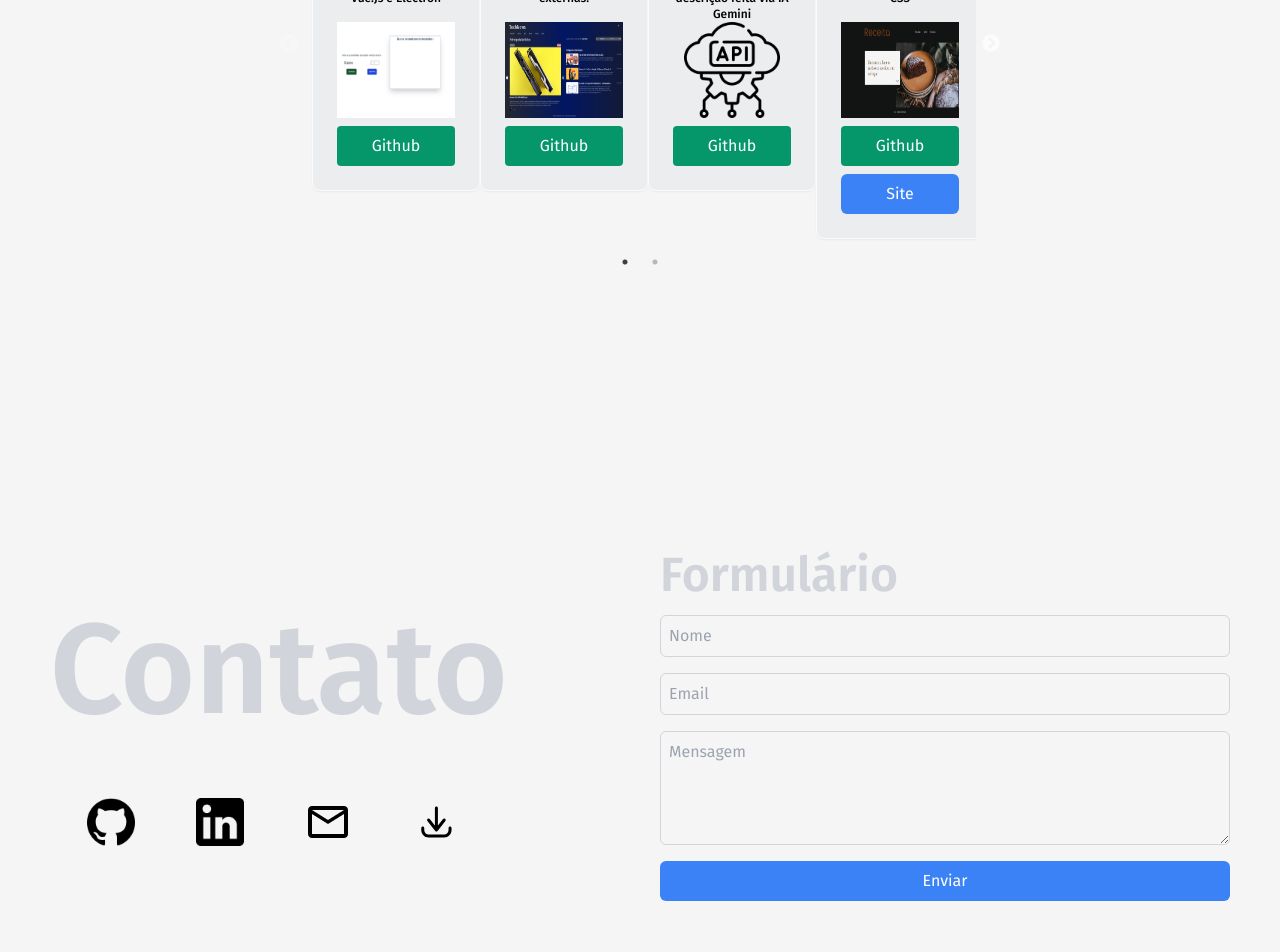
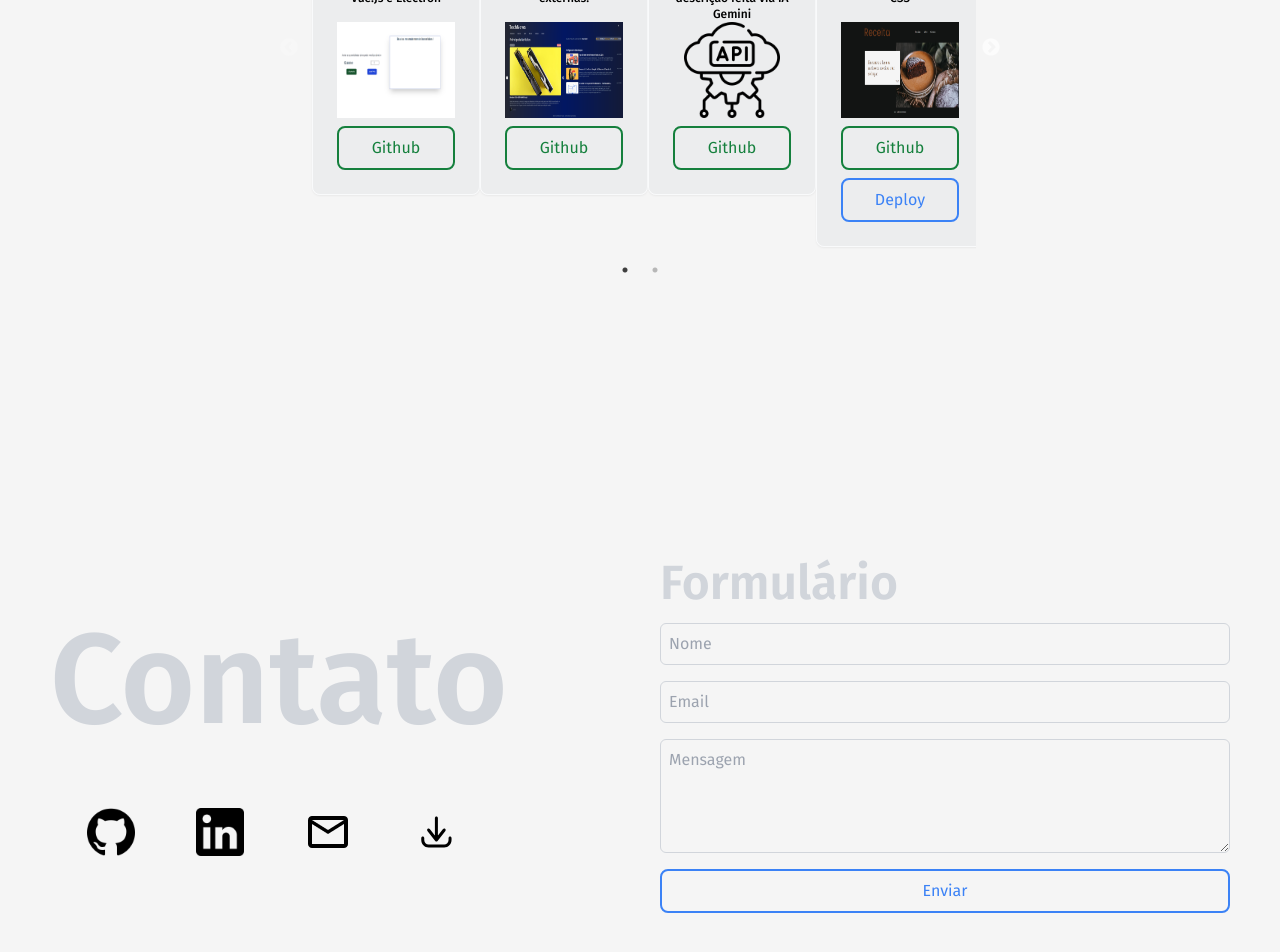
Before and after one commit to VitorHSilver/Portfolio, a React (Create React App) app: page / in a window 1280 px wide. Shown: the part 3280-4232 px from the top of the page. Built offline with nearby package versions, Linux system fonts and the light colour scheme.

Commit message:
buttons colors

```diff
--- a/src/components/Contact.js
+++ b/src/components/Contact.js
@@ -110,7 +110,7 @@ function Contact() {
                               value={message}
                               onChange={(e) => setMessage(e.target.value)}
                          ></textarea>
-                         <button type="submit" className="p-2 bg-blue-500 text-white rounded-md hover:bg-blue-600">
+                         <button type="submit" className="p-2 rounded-lg px-4 py-2 border-2 border-blue-500 text-blue-500 hover:bg-blue-600 hover:text-blue-100 duration-300">
                               Enviar
                          </button>
                     </form>
--- a/src/components/MultipleItems.js
+++ b/src/components/MultipleItems.js
@@ -134,7 +134,7 @@ function Responsive() {
                                              href={project.urlGit}
                                              target="_blank"
                                              rel="noreferrer"
-                                             className="bg-emerald-600 hover:bg-emerald-800 transition ease-in-out duration-700   hover:scale-105 text-white p-2 rounded text-center max-smartphone:mt-4"
+                                             className="rounded-lg px-4 py-2 border-2 border-green-700 text-green-700 hover:bg-green-700 hover:text-green-100 duration-300"
                                         >
                                              Github
                                         </a>
@@ -143,9 +143,9 @@ function Responsive() {
                                                   href={project.url}
                                                   target="_blank"
                                                   rel="noreferrer"
-                                                  className="p-2 bg-blue-500 text-white rounded-md hover:bg-blue-600"
+                                                  className="rounded-lg px-4 py-2 border-2 border-blue-500 text-blue-500 hover:bg-blue-600 hover:text-blue-100 duration-300"
                                              >
-                                                  Site
+                                                  Deploy
                                              </a>
                                         )}
                                    </div>
```
